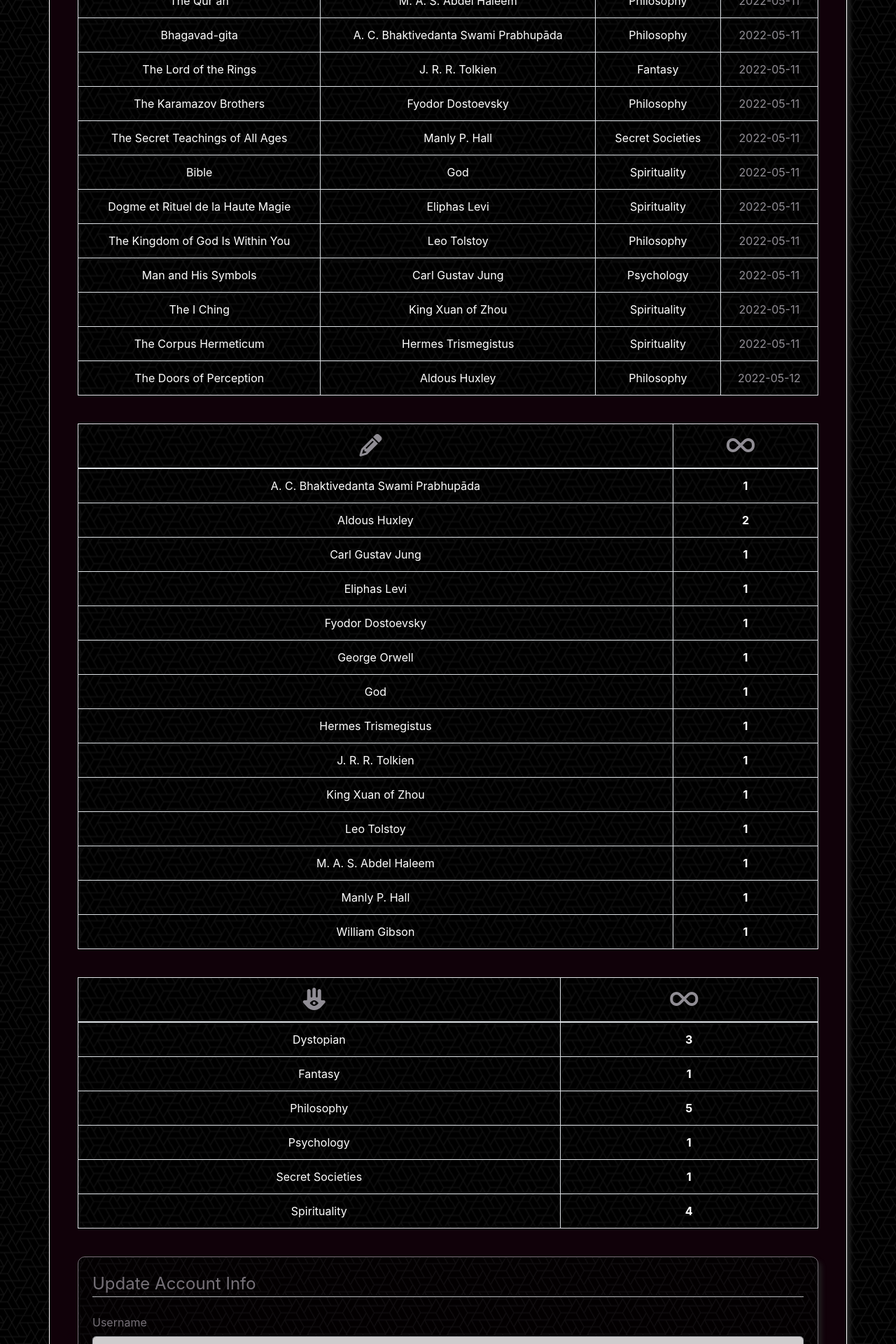
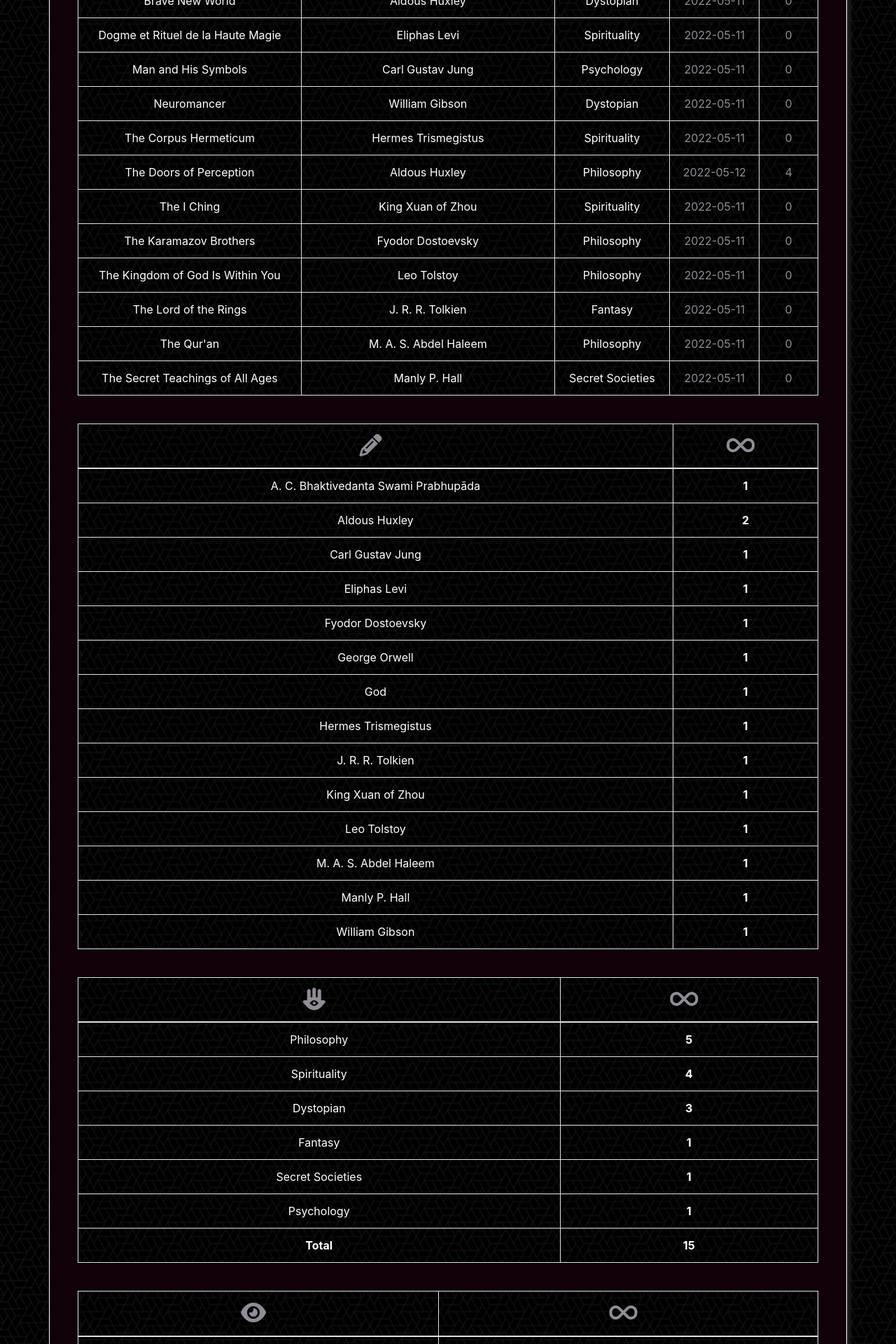
Before and after one commit to the-akira/Flask-Library, a Flask app: page /account in a window 1280 px wide. Shown: the part 1080-3000 px from the top of the page at 70% size. Run offline with Flask 2, Linux system fonts and the light colour scheme; a user stored in the database is signed in; data comes from the database, SQL or seed files in the repository; both versions use the stored data as it was after the commit; some libraries are stand-ins or nearby versions.

Commit message:
Melhorias e Correções

```diff
--- a/projeto/templates/account.html
+++ b/projeto/templates/account.html
@@ -15,19 +15,21 @@
                 <table class="table table-bordered">
                     <thead>
                         <tr>
-                            <th><h2 class="table-icon"><i class="fas fa-book"></i></h2></th>
-                            <th class="table-author"><h2 class="table-icon"><i class="fas fa-pencil-alt"></i></h2></th>
-                            <th class="table-genre"><h2 class="table-icon"><i class="fas fa-hamsa"></i></h2></th>
-                            <th class="table-date"><h2 class="table-icon"><i class="far fa-calendar-alt"></i></h2></th>
+                            <th><h2 class="table-icon"><i title="Title" class="fas fa-book"></i></h2></th>
+                            <th class="table-author"><h2 class="table-icon"><i title="Author" class="fas fa-pencil-alt"></i></h2></th>
+                            <th class="table-genre"><h2 class="table-icon"><i title="Genre" class="fas fa-hamsa"></i></h2></th>
+                            <th class="table-date"><h2 class="table-icon"><i title="Date Posted" class="far fa-calendar-alt"></i></h2></th>
+                            <th class="table-date"><h2 class="table-icon"><i title="Reviews" class="far fa-eye"></i></h2></th>
                         </tr>
                     </thead>
                     <tbody>
-                        {% for book in current_user.Book %}
+                        {% for book in books %}
                         <tr>
-                            <td><a href="{{ url_for('books.book', book_id=book.id) }}">{{ book.title }}</a></td>
-                            <td class="table-author"><a href="{{ url_for('books.author', author=book.author) }}">{{ book.author }}</a></td>
-                            <td class="table-genre"><a href="{{ url_for('books.genre', genre=book.genre) }}">{{ book.genre }}</a></td>
-                            <td class="table-date">{{ book.date_posted.strftime('%Y-%m-%d') }}</td>
+                            <td><a href="{{ url_for('books.book', book_id=book[0]) }}">{{ book[2] }}</a></td>
+                            <td class="table-author"><a href="{{ url_for('books.author', author=book[1]) }}">{{ book[1] }}</a></td>
+                            <td class="table-genre"><a href="{{ url_for('books.genre', genre=book[3]) }}">{{ book[3] }}</a></td>
+                            <td class="table-date">{{ book[4].strftime('%Y-%m-%d') }}</td>
+                            <td class="table-date">{{ book[5] }}</td>
                         </tr>
                         {% endfor %}
                    </tbody>
@@ -36,8 +38,8 @@
                 <table class="table table-bordered">
                     <thead>
                         <tr>
-                            <th><h2 class="table-icon"><i class="fas fa-pencil-alt"></i></h2></th>
-                            <th><h2 class="table-icon"><i class="fas fa-infinity"></i></h2></th>
+                            <th><h2 class="table-icon"><i title="Author" class="fas fa-pencil-alt"></i></h2></th>
+                            <th><h2 class="table-icon"><i title="Number of Books" class="fas fa-infinity"></i></h2></th>
                         </tr>
                     </thead>
                     <tbody>
@@ -53,8 +55,8 @@
                 <table class="table table-bordered">
                     <thead>
                         <tr>
-                            <th><h2 class="table-icon"><i class="fas fa-hamsa"></i></h2></th>
-                            <th><h2 class="table-icon"><i class="fas fa-infinity"></i></h2></th>
+                            <th><h2 class="table-icon"><i title="Genre" class="fas fa-hamsa"></i></h2></th>
+                            <th><h2 class="table-icon"><i title="Number of Books" class="fas fa-infinity"></i></h2></th>
                         </tr>
                     </thead>
                     <tbody>
@@ -64,6 +66,25 @@
                             <td><strong>{{ number }}</strong></td>
                         </tr>
                         {% endfor %}
+                        <tr>
+                            <td><strong>Total</strong></td>
+                            <td><strong>{{ total_books }}</strong></td>
+                        </tr>
+                   </tbody>
+                </table>
+                <br>
+                <table class="table table-bordered">
+                    <thead>
+                        <tr>
+                            <th><h2 class="table-icon"><i title="Reviews" class="fas fa-eye"></i></h2></th>
+                            <th><h2 class="table-icon"><i title="User's Reviews" class="fas fa-infinity"></i></h2></th>
+                        </tr>
+                    </thead>
+                    <tbody>
+                        <tr>
+                            <td><strong>Total</strong></td>
+                            <td><strong>{{ total_analysis }}</strong></td>
+                        </tr>
                    </tbody>
                 </table>
             </div>
--- a/projeto/templates/analysis.html
+++ b/projeto/templates/analysis.html
@@ -2,7 +2,7 @@
 
 {% block content %}
     <br>
-    <h1 class="text-center titulo">Book Analysis</h1>
+    <h1 class="text-center titulo">Book Analysis {{ legend }}</h1>
     <br>
     <div class="content-section">
         <div class="media">
@@ -16,7 +16,7 @@
         <form method="POST" action="" enctype="multipart/form-data">
             {{ form.hidden_tag() }}
             <fieldset class="form-group">
-                <legend class="border-bottom mb-4">Book Review</legend>
+                <legend class="border-bottom mb-4">Book Review {{ legend }}</legend>
                 <div class="form-group">
                     <div class="custom-file">
                         {{ form.rating(class="custom-file-input") }}
--- a/projeto/templates/book.html
+++ b/projeto/templates/book.html
@@ -42,13 +42,15 @@
     {% endif %}
     {% for analyse in analysis %}
     <div class="review mb-3">
-        {% if book.user == current_user %}
+        {% if analyse.user == current_user %}
             <div>
+                <a class="btn btn-secondary update-review" href="{{ url_for('books.update_analysis', analysis_id=analyse.id, book_id=book.id) }}">Update</a>
                 <form class="delete-review" action="{{ url_for('books.delete_analysis', analysis_id=analyse.id, book_id=book.id) }}" method="POST">
                     <input type="submit" class="btn btn-danger" value="Delete">
                 </form>
             </div>
         {% endif %}
+        <img class="avatar-review" src="{{ url_for('static', filename='profile/' + analyse.user.image_file) }}">
         <h3><strong>User:</strong> {{ analyse.user.username }}</h3>
         <h4><strong>Rating:</strong> {{ analyse.rating }}</h4>
         <p class="mb-0"><strong>Review:</strong> {{ analyse.review }}</p>
--- a/projeto/templates/create_book.html
+++ b/projeto/templates/create_book.html
@@ -95,6 +95,7 @@
                 {% endif %}
             </fieldset>
         </form>
+        <br>
     </div>
 {% endblock content %}
 
--- a/projeto/templates/login.html
+++ b/projeto/templates/login.html
@@ -1,7 +1,7 @@
 {% extends "layout.html" %}
 
 {% block content %}
-<div class="container">
+<div class="container mb-0 pb-0">
     <h1 class="text-center titulo">Login</h1>
     <br>
     <img title="Obra de Gerhard Altzenbach" src="{{ url_for('static', filename='img/skull.jpg') }}" class="rounded-circle skull img-thumbnail">
--- a/projeto/templates/register.html
+++ b/projeto/templates/register.html
@@ -1,7 +1,7 @@
 {% extends "layout.html" %}
 
 {% block content %}
-<div class="container">
+<div class="container mb-0 pb-0">
     <h1 class="text-center titulo">Register</h1>
     <br>
     <img title="Obra de Gerhard Altzenbach" src="{{ url_for('static', filename='img/skull.jpg') }}" class="rounded-circle skull img-thumbnail">
--- a/projeto/users/routes.py
+++ b/projeto/users/routes.py
@@ -60,13 +60,19 @@ def account():
         form.username.data = current_user.username
         form.email.data = current_user.email
     image_file = url_for('static', filename='profile/' + current_user.image_file)
+    books = sorted([(book.id, book.author, book.title, book.genre, book.date_posted, len(book.analysis)) for book in current_user.Book], key=lambda book: book[2])
+    total_analysis = len(current_user.analysis)
+    total_books = len(books)
     books_author = dict(Counter(sorted([book.author for book in current_user.Book])))
-    books_genre = dict(Counter(sorted([book.genre for book in current_user.Book])))
+    books_genre = dict(Counter([book.genre for book in current_user.Book]).most_common())
     return render_template(
         'account.html',
         title='Account',
         image_file=image_file,
         form=form,
+        books=books,
+        total_books=total_books,
+        total_analysis=total_analysis,
         books_author=books_author,
         books_genre=books_genre
     )
```
Also changed, not shown: projeto/books/routes.py (+20 -0 lines), projeto/static/css/style.css (+28 -4 lines), projeto/site.db.
